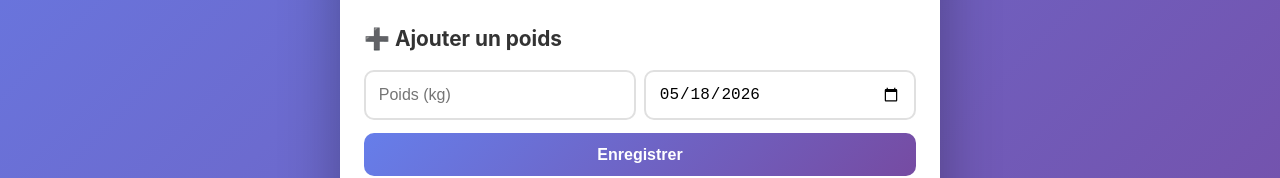
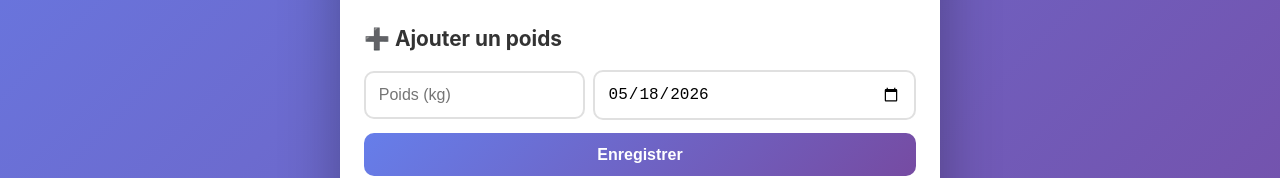
Before and after one commit to Stan-Cloud81/whatweight-front, a React (Vite) app: page / in a window 1280 px wide. Both pictures are taken after a click on the button "Suivi du poids". Shown: the part 444-622 px from the top of the page. Built offline with nearby package versions, Linux system fonts and the light colour scheme.

Commit message:
fix(weight): fixed overflow date

```diff
--- a/src/App.css
+++ b/src/App.css
@@ -9,6 +9,7 @@ body {
   background: linear-gradient(135deg, #667eea 0%, #764ba2 100%);
   min-height: 100vh;
   padding: 1rem;
+  overflow-x: hidden;
 }
 
 .app {
@@ -20,6 +21,7 @@ body {
   padding-bottom: 80px;
   box-shadow: 0 20px 60px rgba(0, 0, 0, 0.3);
   min-height: 100vh;
+  overflow-x: hidden;
 }
 
 .header {
@@ -83,6 +85,18 @@ body {
 .input-row {
   display: flex;
   gap: 0.5rem;
+  align-items: center;
+}
+
+.weight-input {
+  flex: 0 0 40% !important;
+  min-width: 0;
+}
+
+.date-input {
+  flex: 1 !important;
+  min-width: 0;
+  max-width: 100%;
 }
 
 input, select, button {
@@ -132,17 +146,25 @@ button:disabled {
 
 .entry-info {
   flex: 1;
+  min-width: 0;
+  overflow: hidden;
 }
 
 .entry-name {
   font-weight: 600;
   color: #333;
   margin-bottom: 0.3rem;
+  overflow: hidden;
+  text-overflow: ellipsis;
+  white-space: nowrap;
 }
 
 .entry-details {
   font-size: 0.85rem;
   color: #666;
+  overflow: hidden;
+  text-overflow: ellipsis;
+  white-space: nowrap;
 }
 
 .entry-points {
@@ -425,23 +447,26 @@ button:disabled {
 
 .chart-container-full {
   background: white;
-  padding: 0.5rem;
+  padding: 0.5rem 0;
   border-radius: 10px;
   margin-bottom: 1rem;
-  margin-left: -1.5rem;
-  margin-right: -1.5rem;
+  margin-left: -1rem;
+  margin-right: -1rem;
   position: relative;
+  overflow: hidden;
 }
 
 @media (max-width: 600px) {
   body {
     padding: 0;
+    overflow-x: hidden;
   }
 
   .app {
     border-radius: 0;
     min-height: 100vh;
     padding-bottom: 80px;
+    overflow-x: hidden;
   }
 
   .points-number {
@@ -465,4 +490,9 @@ button:disabled {
     transform: none;
     max-width: 100%;
   }
+
+  .chart-container-full {
+    margin-left: -1.5rem;
+    margin-right: -1.5rem;
+  }
 }
--- a/src/pages/WeightPage.tsx
+++ b/src/pages/WeightPage.tsx
@@ -87,14 +87,14 @@ export function WeightPage() {
               min="0"
               step="0.1"
               required
-              style={{ flex: 1 }}
+              className="weight-input"
             />
             <input
               type="date"
               value={date}
               onChange={(e) => setDate(e.target.value)}
               required
-              style={{ flex: 1 }}
+              className="date-input"
             />
           </div>
           <button type="submit">Enregistrer</button>
@@ -111,10 +111,9 @@ export function WeightPage() {
                   <div className="entry-name">{entry.weight} kg</div>
                   <div className="entry-details">
                     {new Date(entry.date).toLocaleDateString('fr-FR', {
-                      weekday: 'long',
+                      day: 'numeric',
+                      month: 'short',
                       year: 'numeric',
-                      month: 'long',
-                      day: 'numeric',
                     })}
                   </div>
                 </div>
```
